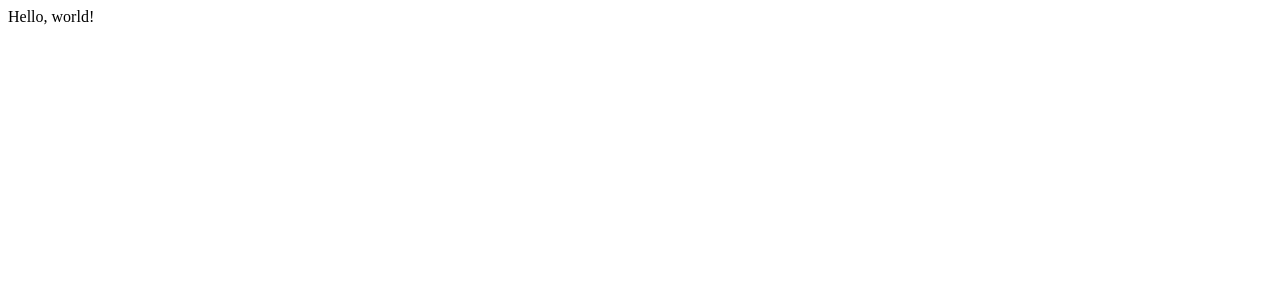
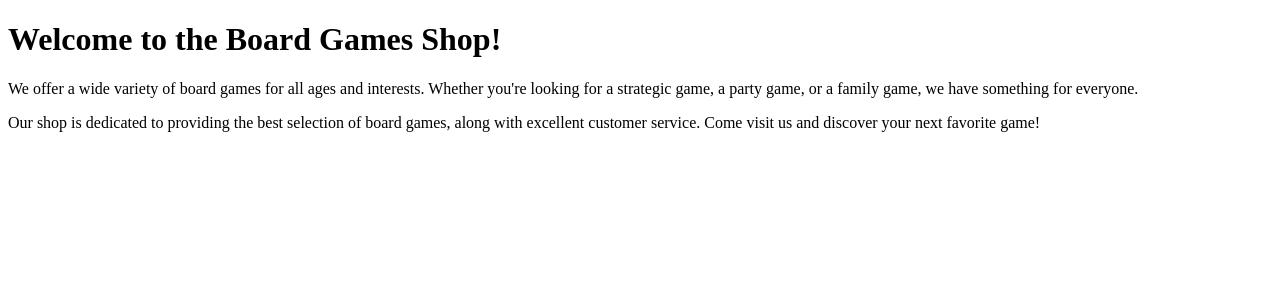
Before and after one commit to krakamod/bg-shop, a React (Create React App) app: page / in a window 1280 px wide. Shown: the top 300 px of the page. Built offline with nearby package versions, Linux system fonts and the light colour scheme; the HTML template or start-up script is replaced by a standard one.

Commit message:
Add home page that shows information about the shop itself

```diff
--- a/src/App.js
+++ b/src/App.js
@@ -1,10 +1,9 @@
 import React from 'react';
+import HomePage from './HomePage';
 
 function App() {
   return (
-    <div>
-      Hello, world!
-    </div>
+    <HomePage />
   );
 }
 
--- /dev/null
+++ b/src/HomePage.js
@@ -0,0 +1,13 @@
+import React from 'react';
+
+function HomePage() {
+  return (
+    <div>
+      <h1>Welcome to the Board Games Shop!</h1>
+      <p>We offer a wide variety of board games for all ages and interests. Whether you're looking for a strategic game, a party game, or a family game, we have something for everyone.</p>
+      <p>Our shop is dedicated to providing the best selection of board games, along with excellent customer service. Come visit us and discover your next favorite game!</p>
+    </div>
+  );
+}
+
+export default HomePage;
```
